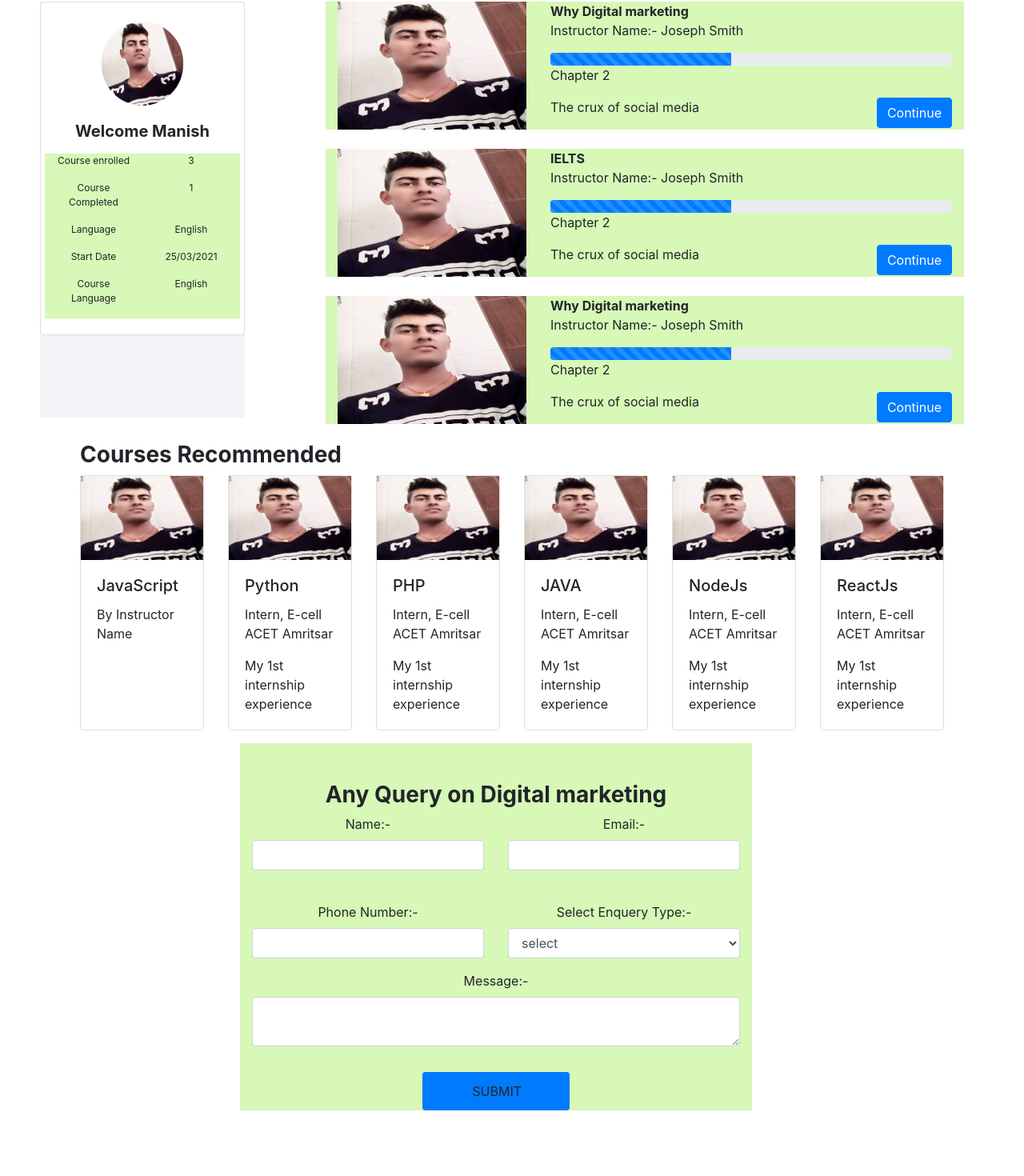
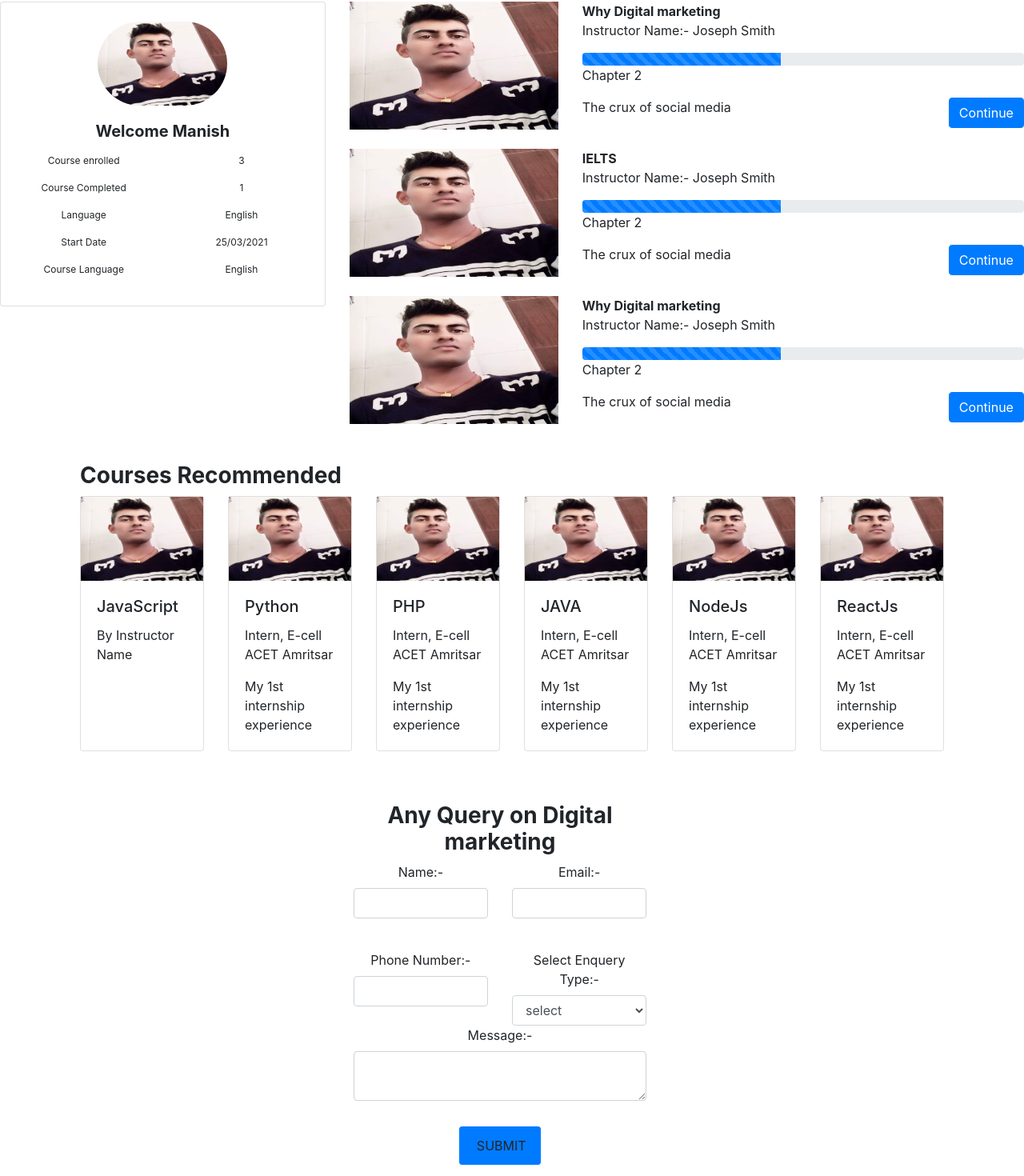
Before and after one commit to manish221298/trikara_task, a React (Create React App) app: page / in a window 1280 px wide. Shown: the part 102-1572 px from the top of the page at 80% size. Built offline with nearby package versions, Linux system fonts and the light colour scheme.

Commit message:
trikara_task

```diff
--- a/src/Discussions.js
+++ b/src/Discussions.js
@@ -8,8 +8,8 @@ const Discussion = () => {
       <Container>
         <div>
           <Container>
-            <h3>
-              <b className="text-center">Courses Recommended</b>
+            <h3 className="mt-5">
+              <b>Courses Recommended</b>
             </h3>
             <CardDeck>
               <Card className="card">
--- a/src/MainPage.js
+++ b/src/MainPage.js
@@ -13,8 +13,8 @@ import {
 const MainPage = () => {
   return (
     <div className="main mt-5">
-      <div className="div">
-        <div className="div1">
+      <div className="div row">
+        <div className="col-sm-4 div1">
           <CardDeck className="text-center">
             <Card className="card">
               <Image
@@ -78,9 +78,9 @@ const MainPage = () => {
           </CardDeck>
         </div>
 
-        <div className="div2 ml-3">
+        <div className="col-sm-8 div2">
           <Row className="row">
-            <Col md={4}>
+            <Col className="col-sm-4" md={4}>
               <Image
                 style={{ height: "160px" }}
                 className="0"
@@ -90,7 +90,7 @@ const MainPage = () => {
                 display="block"
               />
             </Col>
-            <Col md={8} style={{ columnSpan: "2" }}>
+            <Col className="col-sm-4" md={8} style={{ columnSpan: "2" }}>
               <b>Why Digital marketing</b>
               <p>Instructor Name:- Joseph Smith</p>
               <ProgressBar animated now={45} />
--- a/src/QueryForm.js
+++ b/src/QueryForm.js
@@ -87,9 +87,11 @@ class QueryForm extends Component {
     return (
       <div>
         <div
-          style={{ width: "50%", marginLeft: "300px" }}
-          className="text-center mb-5 pb-5"
+          style={{ width: "100%", height: "600px", backgroundColor: "white" }}
+          className="row text-center mb-5 pb-5"
         >
+          <div class="col-sm-4"></div>
+          <div class="col-sm-4" style={{ backgroundColor: "" }}>
             <Container>
               <Form onSubmit={this.handleSubmit}>
                 <Row className="mt-3">
@@ -165,7 +167,7 @@ class QueryForm extends Component {
                 <Row>
                   <Col md={4}></Col>
                   <Col md={4}>
-                  <Button size="sm" block className="mt-3 pl-5 pr-5">
+                    <Button size="sm" block className="mt-3 ">
                       <input type="submit" className="btn" value="SUBMIT" />
                     </Button>
                   </Col>
@@ -174,6 +176,8 @@ class QueryForm extends Component {
               </Form>
             </Container>
           </div>
+          <div class="col-sm-4"></div>
+        </div>
       </div>
     );
   }
--- a/src/index.css
+++ b/src/index.css
@@ -1,19 +1,7 @@
 .div {
-  height: 550px;
-}
-.div1 {
-  width: 20%;
-  float: left;
-  background-color: rgb(244, 244, 248);
-  margin-left: 50px;
-  height: 520px;
-}
-.div2 {
-  width: 60%;
-  float: right;
-  margin-right: 90px;
   height: auto;
 }
+
 .image {
   margin-left: auto;
   margin-right: auto;
@@ -26,9 +14,6 @@
 .imgcol2 {
   font-size: 12px;
 }
-.row {
-  background-color: rgb(215, 248, 183);
-}
 
 .div3 {
   background-color: darkviolet;
```
Lines whose indentation alone changed are shown as unchanged.
